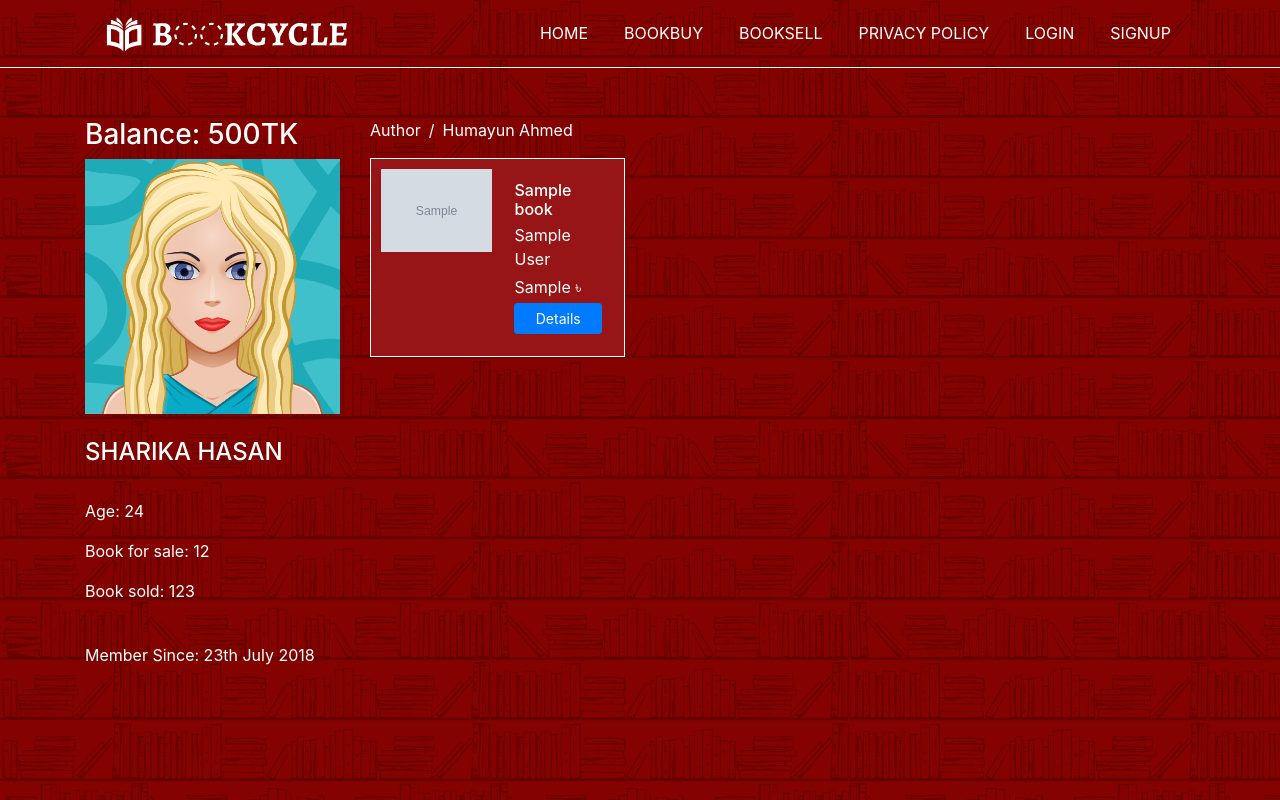
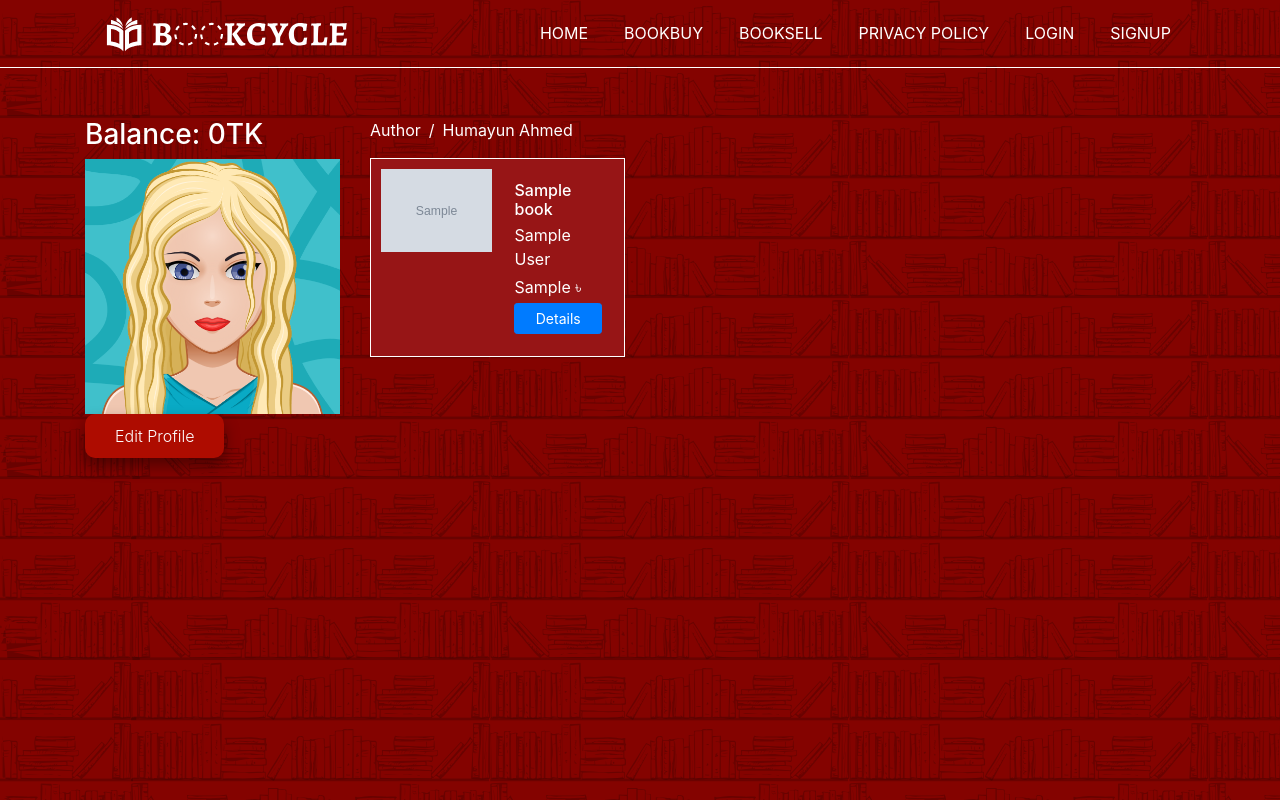
Before and after one commit to asusual1540/bookcycle, a Node server app: page /profile in a window 1280 px wide. Run offline with Node 20, Linux system fonts and the light colour scheme; tables that the repository leaves empty hold one stand-in row (values such as "Sample post"); grey boxes marked "Sample" are stand-in pictures; some libraries are stand-ins or nearby versions.

Commit message:
profile route dynamic

```diff
--- a/server/auth/passport.js
+++ b/server/auth/passport.js
@@ -147,7 +147,6 @@ module.exports = function (passport) {
     fbStrategy.passReqToCallback = true  // allows us to pass in the req from our route (lets us check if a user is logged in or not)
     passport.use(new FacebookStrategy(fbStrategy,
         function (req, token, refreshToken, profile, done) {
-
             // asynchronous
             process.nextTick(function () {
 
@@ -228,6 +227,7 @@ module.exports = function (passport) {
 
     },
         function (req, token, refreshToken, profile, done) {
+            console.log(profile)
             // asynchronous
             process.nextTick(function () {
 
--- a/server/config/config.js
+++ b/server/config/config.js
@@ -6,7 +6,7 @@ module.exports = {
         'clientSecret': 'b0481c6222414679e87988a85193f843', // your App Secret
         'callbackURL': '/auth/facebook/callback',
         'profileURL': 'https://graph.facebook.com/v2.5/me?fields=first_name,last_name,email',
-        'profileFields': ['id', 'email', 'name', 'photos'] // For requesting permissions from Facebook API
+        'profileFields': ['id', 'email', 'name', 'picture.type(large)'] // For requesting permissions from Facebook API
     },
     'googleAuth': {
         'clientID': '173867288656-dhohd4plhrr4tu8ne79mb9fqmj3ejsiq.apps.googleusercontent.com',
--- a/views/partials/main-nav.ejs
+++ b/views/partials/main-nav.ejs
@@ -20,9 +20,8 @@
 					<li class="nav-item"><a class="nav-link" href="/signup">Signup</a></li>
 					<% } else { %>
 					<li class="nav-item"><a class="nav-link" href="/logout">Logout</a></li>
-					<li class="nav-item"><a class="nav-link" href="/myProfile">
+					<li class="nav-item"><a class="nav-link" href="/profile">
 							<%= currentUser.local.name || currentUser.facebook.name || currentUser.google.name  %></a></li>
-					<li><img src="<%= currentUser.facebook.profilePic || currentUser.google.profilePic %>" alt="<%= currentUser.facebook.name || currentUser.google.displayName %>"></li>
 					<% } %>
 				</ul>
 			</div>
--- a/views/view-profile.ejs
+++ b/views/view-profile.ejs
@@ -7,16 +7,19 @@
 		<div class="col-sm-3">
 			<div class="sidebar">
 				<section class="widget user-info">
-					<h3 class="widget-title">Balance: 500TK</h3>
+					<h3 class="widget-title">Balance: 0TK</h3>
 					<div class="widget-content">
-            <img class="img-fluid" src="/images/default-girl-gravatar.png" alt="Sharika Hasan">
-            <h1 class="user-name text-uppercase mt-4">Sharika Hasan</h1>
-            <br>
-            <p>Age: 24</p>
-            <p>Book for sale: 12</p>
-            <p>Book sold: 123</p>
-            <br>
-            <p>Member Since: 23th July 2018</p>
+						<% if (!currentUser) { %>
+						<img class="img-fluid" src="/images/default-girl-gravatar.png" alt="Sharika Hasan">
+						<% } else { %>
+						<img class="img-fluid" src="<%= currentUser.facebook.profilePic || currentUser.google.profilePic %>">
+						<h1 class="user-name text-uppercase mt-4">
+							<%= currentUser.local.name || currentUser.facebook.name || currentUser.google.name  %>
+						</h1>
+						<% } %>
+						<div class="form-group">
+							<button type="submit" class="btn bookcycle-btn">Edit Profile</button>
+						</div>
 					</div>
 				</section>
 			</div>
```
